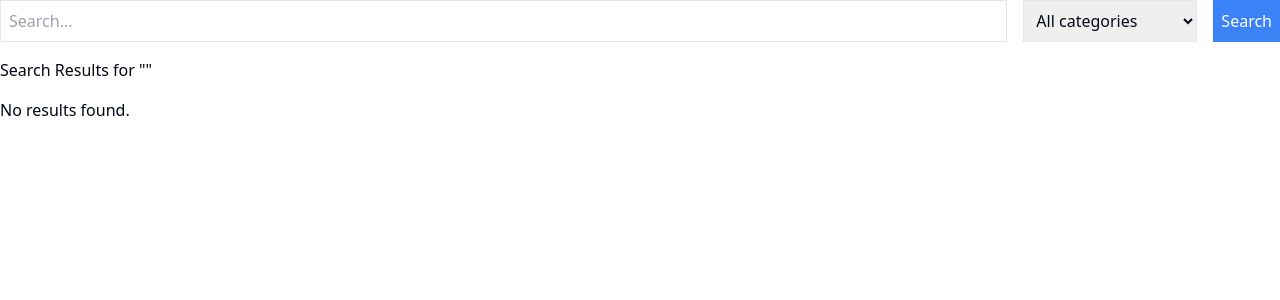
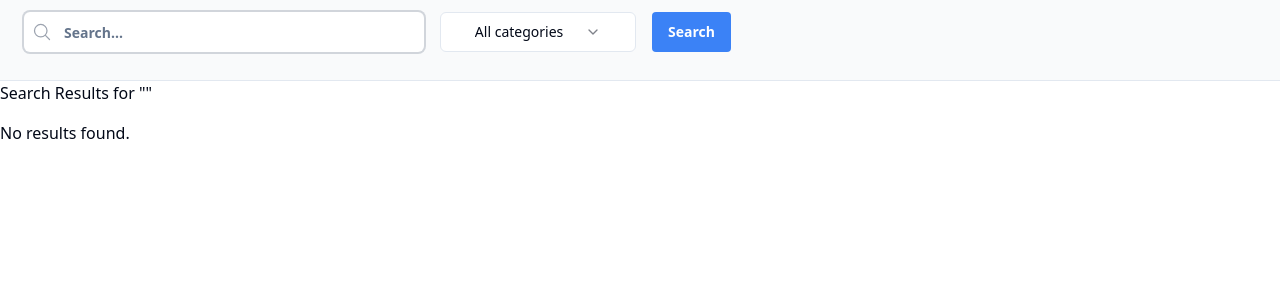
Before and after one commit to capmec/searchEngine, a React (Vite) app: page /search in a window 1280 px wide. Shown: the top 300 px of the page. Built offline with nearby package versions, Linux system fonts and the light colour scheme.

Commit message:
search styling

```diff
--- a/package.json
+++ b/package.json
@@ -11,6 +11,8 @@
 		"proxy": "https://marketplace-api.sshopencloud.eu"
 	},
 	"dependencies": {
+		"@heroicons/react": "^2.1.5",
+		"@radix-ui/react-select": "^2.1.2",
 		"@radix-ui/react-slot": "^1.1.0",
 		"axios": "^1.7.7",
 		"class-variance-authority": "^0.7.0",
--- a/src/components/SearchBar.tsx
+++ b/src/components/SearchBar.tsx
@@ -1,6 +1,23 @@
 import React, { useEffect, useState, useRef } from 'react';
 import { useNavigate } from 'react-router-dom';
 import SuggestionsDropdown from './SuggestionsDropdown';
+import { MagnifyingGlassIcon } from '@heroicons/react/24/outline';
+import { Input } from './ui/input';
+import {
+	Select,
+	SelectContent,
+	SelectItem,
+	SelectTrigger,
+	SelectValue,
+} from '@/components/ui/select';
+import { Button } from './ui/button';
+import {
+	AcademicCapIcon,
+	CircleStackIcon,
+	WrenchScrewdriverIcon,
+	DocumentTextIcon,
+	ShareIcon,
+} from '@heroicons/react/20/solid';
 
 interface SearchBarProps {
 	onSearch: (query: string, category: string) => void;
@@ -68,37 +85,72 @@
 	}, []);
 
 	return (
+		<div className='flex justify-between py-3 px-6 bg-gray-50 border-b space-x-6'>
 			<form
 				onSubmit={handleSearchSubmit}
-			className='mb-4 relative'>
+				className='mb-4 relative w-full max-w-lg'>
 				<div className='flex space-x-4'>
-				<input
+					<div className='relative flex flex-items-center text-gray-400 focus-within:text-gray-600'>
+						<MagnifyingGlassIcon className='h-5 w-5 absolute top-1/2 -translate-y-1/2 left-2 pointer-events-none' />
+
+						<Input
 							ref={inputRef}
 							type='text'
 							value={query}
 							onChange={(e) => setQuery(e.target.value)}
-					className='border p-2 flex-grow'
+							className=' w-[400px] pr-3 pl-10 pz-2  font-semibold placeholder-gray-500 text-black  border-none ring-2 ring-gray-300 focus:ring-gray-500 focus:ring-2'
 							placeholder='Search...'
 							onFocus={() => setInputFocused(true)}
 						/>
+					</div>
+					<div className='relative flex space-x-2'>
+						<Select
+							value={category}
+							onValueChange={onCategoryChange}>
+							<SelectTrigger className='  flex justify-evenly w-[196px]'>
+								<SelectValue placeholder='Select a category' />
+							</SelectTrigger>
+							<SelectContent>
+								<SelectItem value='all'>All categories</SelectItem>
+								<div className='flex space-x-2 relative'>
+									<SelectItem value='tool-or-service'>
+										<WrenchScrewdriverIcon className='w-4 h-4 mr-2 absolute left-2' />
+										Tools & services
+									</SelectItem>
+								</div>
+								<div className='flex space-x-2 relative'>
+									<SelectItem value='training-material'>
+										<AcademicCapIcon className='w-4 h-4 mr-2 absolute left-2' />
+										Training materials
+									</SelectItem>
+								</div>
+								<div className='flex space-x-2 relative'>
+									<SelectItem value='publication'>
+										<DocumentTextIcon className='w-4 h-4 mr-2 absolute left-2' />
+										Publications
+									</SelectItem>
+								</div>
+								<div className='flex space-x-2 relative'>
+									<SelectItem value='dataset'>
+										<CircleStackIcon className='w-4 h-4 mr-2 absolute left-2' />
+										Datasets
+									</SelectItem>
+								</div>
+								<div className='flex space-x-2 relative'>
+									<SelectItem value='workflow'>
+										<ShareIcon className='w-4 h-4 mr-2 absolute left-2' />
+										Workflows
+									</SelectItem>
+								</div>
+							</SelectContent>
+						</Select>
+					</div>
 
-				<select
-					value={category}
-					onChange={(e) => onCategoryChange(e.target.value)}
-					className='border p-2'>
-					<option value='all'>All categories</option>
-					<option value='tool-or-service'>Tools & services</option>
-					<option value='training-material'>Training materials</option>
-					<option value='publication'>Publications</option>
-					<option value='dataset'>Datasets</option>
-					<option value='workflow'>Workflows</option>
-				</select>
-
-				<button
+					<Button
 						type='submit'
-					className='bg-blue-500 text-white p-2'>
+						className='bg-blue-500 hover:bg-blue-700 text-white font-bold py-2 px-4 rounded'>
 						Search
-				</button>
+					</Button>
 				</div>
 
 				{showSuggestions && query && (
@@ -109,6 +161,7 @@
 					/>
 				)}
 			</form>
+		</div>
 	);
 };
 
--- /dev/null
+++ b/src/components/ui/select.tsx
@@ -0,0 +1,158 @@
+import * as React from "react"
+import * as SelectPrimitive from "@radix-ui/react-select"
+import { Check, ChevronDown, ChevronUp } from "lucide-react"
+
+import { cn } from "@/lib/utils"
+
+const Select = SelectPrimitive.Root
+
+const SelectGroup = SelectPrimitive.Group
+
+const SelectValue = SelectPrimitive.Value
+
+const SelectTrigger = React.forwardRef<
+  React.ElementRef<typeof SelectPrimitive.Trigger>,
+  React.ComponentPropsWithoutRef<typeof SelectPrimitive.Trigger>
+>(({ className, children, ...props }, ref) => (
+  <SelectPrimitive.Trigger
+    ref={ref}
+    className={cn(
+      "flex h-10 w-full items-center justify-between rounded-md border border-input bg-background px-3 py-2 text-sm ring-offset-background placeholder:text-muted-foreground focus:outline-none focus:ring-2 focus:ring-ring focus:ring-offset-2 disabled:cursor-not-allowed disabled:opacity-50 [&>span]:line-clamp-1",
+      className
+    )}
+    {...props}
+  >
+    {children}
+    <SelectPrimitive.Icon asChild>
+      <ChevronDown className="h-4 w-4 opacity-50" />
+    </SelectPrimitive.Icon>
+  </SelectPrimitive.Trigger>
+))
+SelectTrigger.displayName = SelectPrimitive.Trigger.displayName
+
+const SelectScrollUpButton = React.forwardRef<
+  React.ElementRef<typeof SelectPrimitive.ScrollUpButton>,
+  React.ComponentPropsWithoutRef<typeof SelectPrimitive.ScrollUpButton>
+>(({ className, ...props }, ref) => (
+  <SelectPrimitive.ScrollUpButton
+    ref={ref}
+    className={cn(
+      "flex cursor-default items-center justify-center py-1",
+      className
+    )}
+    {...props}
+  >
+    <ChevronUp className="h-4 w-4" />
+  </SelectPrimitive.ScrollUpButton>
+))
+SelectScrollUpButton.displayName = SelectPrimitive.ScrollUpButton.displayName
+
+const SelectScrollDownButton = React.forwardRef<
+  React.ElementRef<typeof SelectPrimitive.ScrollDownButton>,
+  React.ComponentPropsWithoutRef<typeof SelectPrimitive.ScrollDownButton>
+>(({ className, ...props }, ref) => (
+  <SelectPrimitive.ScrollDownButton
+    ref={ref}
+    className={cn(
+      "flex cursor-default items-center justify-center py-1",
+      className
+    )}
+    {...props}
+  >
+    <ChevronDown className="h-4 w-4" />
+  </SelectPrimitive.ScrollDownButton>
+))
+SelectScrollDownButton.displayName =
+  SelectPrimitive.ScrollDownButton.displayName
+
+const SelectContent = React.forwardRef<
+  React.ElementRef<typeof SelectPrimitive.Content>,
+  React.ComponentPropsWithoutRef<typeof SelectPrimitive.Content>
+>(({ className, children, position = "popper", ...props }, ref) => (
+  <SelectPrimitive.Portal>
+    <SelectPrimitive.Content
+      ref={ref}
+      className={cn(
+        "relative z-50 max-h-96 min-w-[8rem] overflow-hidden rounded-md border bg-popover text-popover-foreground shadow-md data-[state=open]:animate-in data-[state=closed]:animate-out data-[state=closed]:fade-out-0 data-[state=open]:fade-in-0 data-[state=closed]:zoom-out-95 data-[state=open]:zoom-in-95 data-[side=bottom]:slide-in-from-top-2 data-[side=left]:slide-in-from-right-2 data-[side=right]:slide-in-from-left-2 data-[side=top]:slide-in-from-bottom-2",
+        position === "popper" &&
+          "data-[side=bottom]:translate-y-1 data-[side=left]:-translate-x-1 data-[side=right]:translate-x-1 data-[side=top]:-translate-y-1",
+        className
+      )}
+      position={position}
+      {...props}
+    >
+      <SelectScrollUpButton />
+      <SelectPrimitive.Viewport
+        className={cn(
+          "p-1",
+          position === "popper" &&
+            "h-[var(--radix-select-trigger-height)] w-full min-w-[var(--radix-select-trigger-width)]"
+        )}
+      >
+        {children}
+      </SelectPrimitive.Viewport>
+      <SelectScrollDownButton />
+    </SelectPrimitive.Content>
+  </SelectPrimitive.Portal>
+))
+SelectContent.displayName = SelectPrimitive.Content.displayName
+
+const SelectLabel = React.forwardRef<
+  React.ElementRef<typeof SelectPrimitive.Label>,
+  React.ComponentPropsWithoutRef<typeof SelectPrimitive.Label>
+>(({ className, ...props }, ref) => (
+  <SelectPrimitive.Label
+    ref={ref}
+    className={cn("py-1.5 pl-8 pr-2 text-sm font-semibold", className)}
+    {...props}
+  />
+))
+SelectLabel.displayName = SelectPrimitive.Label.displayName
+
+const SelectItem = React.forwardRef<
+  React.ElementRef<typeof SelectPrimitive.Item>,
+  React.ComponentPropsWithoutRef<typeof SelectPrimitive.Item>
+>(({ className, children, ...props }, ref) => (
+  <SelectPrimitive.Item
+    ref={ref}
+    className={cn(
+      "relative flex w-full cursor-default select-none items-center rounded-sm py-1.5 pl-8 pr-2 text-sm outline-none focus:bg-accent focus:text-accent-foreground data-[disabled]:pointer-events-none data-[disabled]:opacity-50",
+      className
+    )}
+    {...props}
+  >
+    <span className="absolute left-2 flex h-3.5 w-3.5 items-center justify-center">
+      <SelectPrimitive.ItemIndicator>
+        <Check className="h-4 w-4" />
+      </SelectPrimitive.ItemIndicator>
+    </span>
+
+    <SelectPrimitive.ItemText>{children}</SelectPrimitive.ItemText>
+  </SelectPrimitive.Item>
+))
+SelectItem.displayName = SelectPrimitive.Item.displayName
+
+const SelectSeparator = React.forwardRef<
+  React.ElementRef<typeof SelectPrimitive.Separator>,
+  React.ComponentPropsWithoutRef<typeof SelectPrimitive.Separator>
+>(({ className, ...props }, ref) => (
+  <SelectPrimitive.Separator
+    ref={ref}
+    className={cn("-mx-1 my-1 h-px bg-muted", className)}
+    {...props}
+  />
+))
+SelectSeparator.displayName = SelectPrimitive.Separator.displayName
+
+export {
+  Select,
+  SelectGroup,
+  SelectValue,
+  SelectTrigger,
+  SelectContent,
+  SelectLabel,
+  SelectItem,
+  SelectSeparator,
+  SelectScrollUpButton,
+  SelectScrollDownButton,
+}
```
Also changed, not shown: 1 other file (tests, documents, lock files or other folders). Lines whose indentation alone changed are shown as unchanged.
